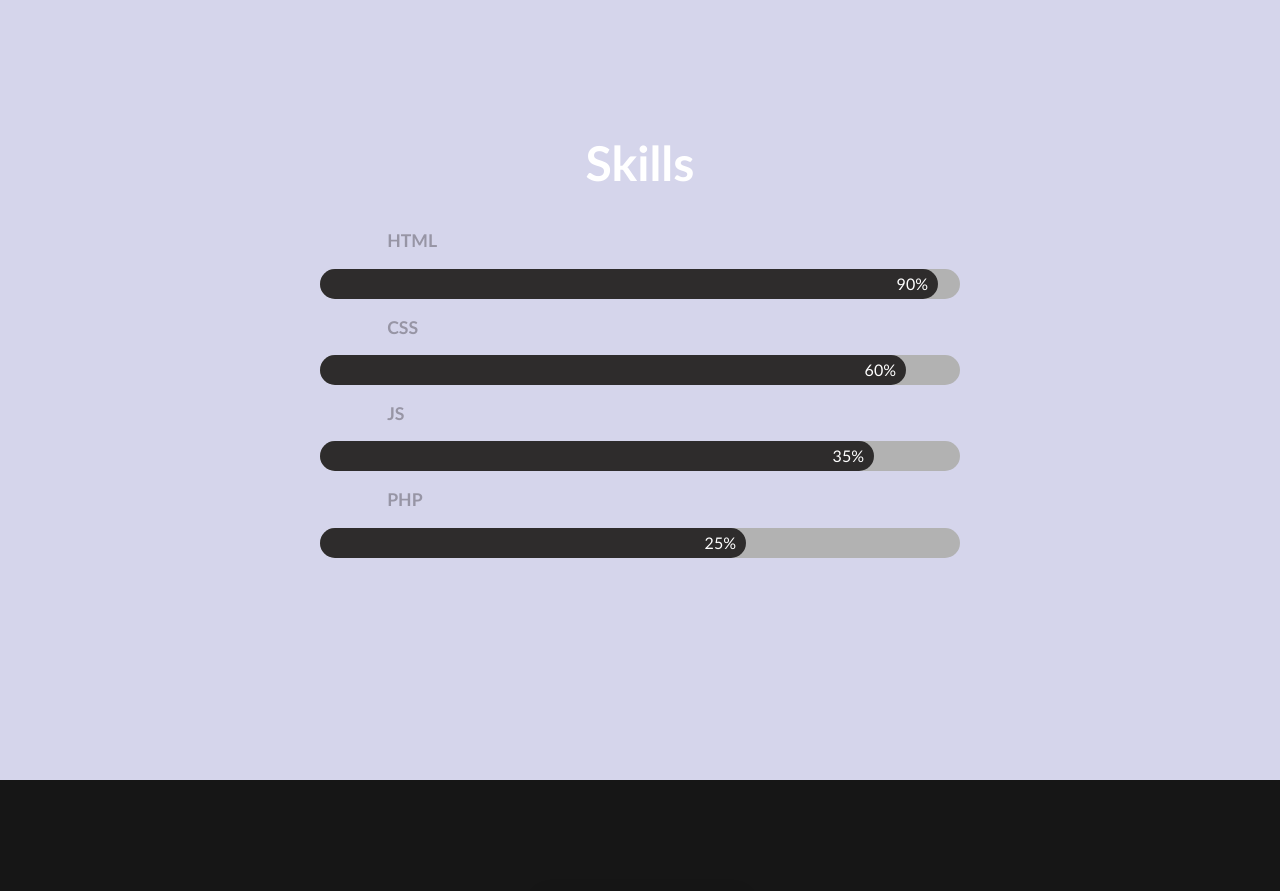
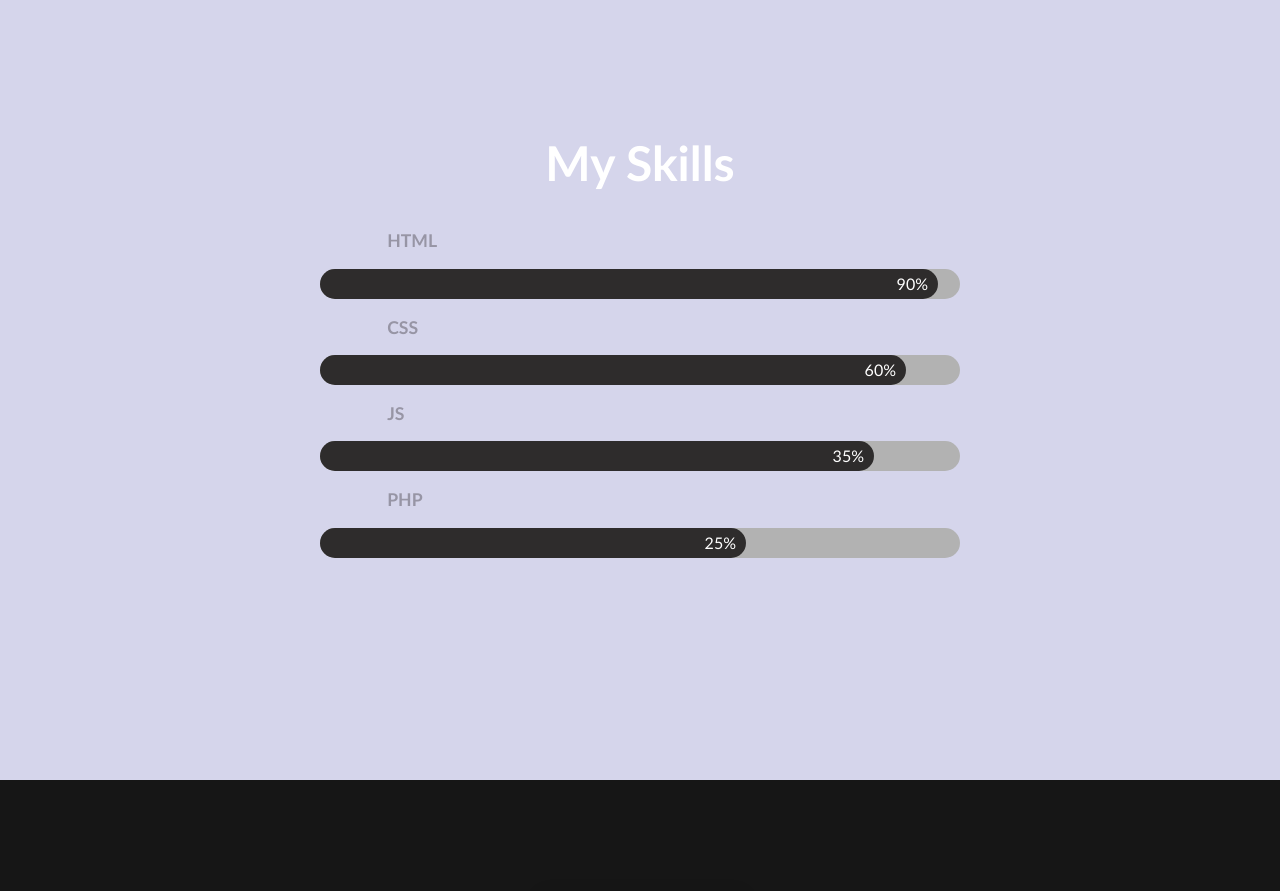
Before and after one commit to hipsterl/my-site, a plain HTML site: page index.html in a window 1280 px wide. Shown: the part 1620-2511 px from the top of the page. Drawn offline with Linux system fonts and the light colour scheme.

Commit message:
changed heading of skills block

```diff
--- a/index.html
+++ b/index.html
@@ -51,7 +51,7 @@
   </section>
   <section id="skills">
      <div class="skills-heading">
-       <h1>Skills</h1>
+       <h1>My Skills</h1>
          <p>HTML</p>
   <div class="container">
       <div class="sk one">90%</div>
```
